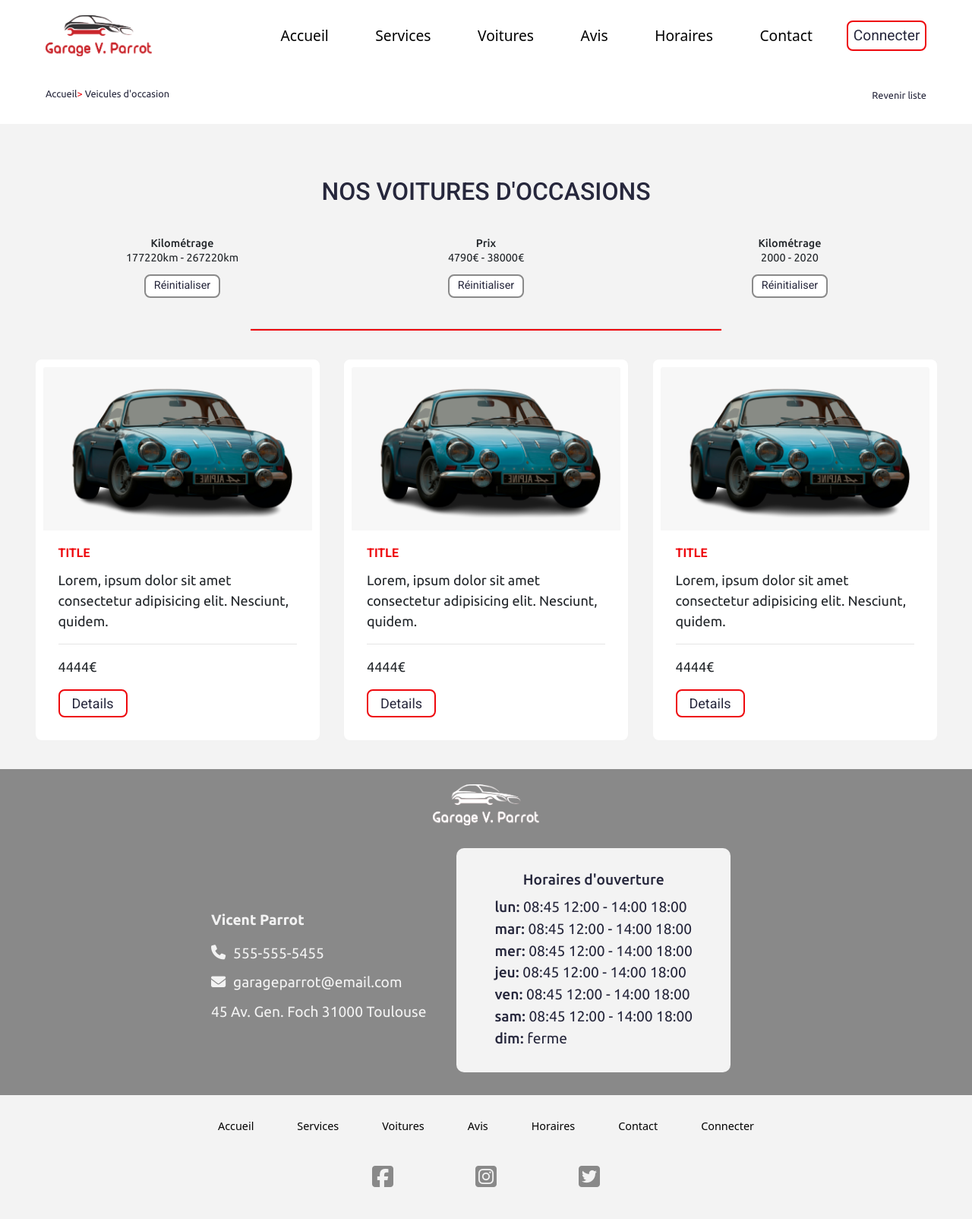
After one commit to kanankarimzada99/GarageParrotPHP, a PHP site: page /voitures.php in a window 1280 px wide. The commit adds this page. Shown: the whole page at 76% size. Run offline with PHP 8.4, Linux system fonts and the light colour scheme; some libraries are stand-ins or nearby versions.

Commit message:
CODE page filtering cars

```diff
--- a/assets/css/style.css
+++ b/assets/css/style.css
@@ -85,7 +85,7 @@ img {
 }
 
 /* SECTION TITLES  */
-.header__titles {
+.header-titles {
   text-align: center;
   margin: 50px 0 30px;
   font-weight: 500;
@@ -98,6 +98,13 @@ img {
 .sections {
   margin: 10px 0 0;
   padding: 20px 20px 60px;
+}
+
+
+.services,
+.used-cars
+  {
+  width: 100%;
 }
 
 /* CARDS  */
@@ -182,16 +189,63 @@ input[type="submit"]:hover{
   background-color: var(--primary);
 }
 
-
-
-
-
-
-.header__titles {
+.header-titles {
   color: var(--font);
   font-size: 1.5rem;
 }
 
+
+/* BREADCRUMB  */
+
+.breadcrumbs{
+  display:flex;
+  align-items: center;
+  justify-content: space-between;
+  width: 100%;
+  padding: 20px;
+  background-color: #fff;
+
+}
+
+
+.breadcrumbs ul{
+  padding:0;
+  margin:0;
+  list-style: none;
+  background-color: var(--grayLight);
+  width: 60%;
+  border-radius:0;
+  background-color: inherit;
+
+}
+.breadcrumbs li {
+  display: inline;
+  font-size: .7rem;
+}
+.breadcrumbs li+li:before {
+  /* padding: 8px; */
+  color: var(--primary);
+  content: ">\00a0";
+}
+.breadcrumbs li a,
+.go-back-list li a {
+  padding:0;
+  margin:0;
+  color: var(--font);
+  text-decoration: none;
+  line-height: 1rem;
+}
+.breadcrumbs li a:hover {
+  color: var(--primary);
+  text-decoration: underline;
+}
+
+.breadcrumbs .go-back-list{
+  width: 30%;
+  padding:0;
+  margin:0;
+  line-height: 1rem;
+  text-align: end;}
 
 @media (min-width:480px){
   .card{
@@ -200,7 +254,17 @@ input[type="submit"]:hover{
 }
 
 @media (min-width: 992px) {
-  .header__titles {
+  .breadcrumbs {
+    padding: 20px 60px;
+
+
+  }
+
+  .breadcrumbs li {
+    font-size: .8rem;
+  }
+
+  .header-titles {
     font-size: 2rem;
   }
 
@@ -211,12 +275,16 @@ input[type="submit"]:hover{
   }
 }
 
+
+
+
 /* END GENERAL -------------------------- */
 
 /* HEADER -----------------------------------*/
 
 .header {
-  padding: 20px 60px;
+  padding: 20px;
+
 }
 
 .logo img {
@@ -286,6 +354,13 @@ input[type="submit"]:hover{
 }
 
 @media (min-width: 992px) {
+
+
+.header {
+  padding: 20px 60px;
+
+}
+
   .nav-list {
     position: relative;
     right: 0;
@@ -355,21 +430,21 @@ input[type="submit"]:hover{
   justify-content: center;
 }
 
-.hero__text {
+.hero-text {
   width: 80%;
   padding: 20px;
   margin-left: auto;
   margin-right: auto;
 }
 
-.hero__text__title {
+.hero-text-title {
   font-weight: 700;
   text-transform: uppercase;
   font-size: 2.5rem;
   text-align: start;
 }
 
-.hero__text__description {
+.hero-text-description {
   font-size: 1.4rem;
   font-weight: 400;
 }
@@ -379,13 +454,13 @@ input[type="submit"]:hover{
     justify-content: end;
   }
 
-  .hero__text {
+  .hero-text {
     width: 80%;
     margin-left: auto;
     margin-right: 0;
   }
 
-  .hero__text__title {
+  .hero-text-title {
     font-size: 4rem;
   }
 }
@@ -395,23 +470,20 @@ input[type="submit"]:hover{
     justify-content: end;
   }
 
-  .hero__text {
+  .hero-text {
     width: 40%;
     margin-left: auto;
     margin-right: 100px;
   }
 
-  .hero__text__title {
+  .hero-text-title {
     font-size: 4rem;
   }
 }
 /* END HERO --------------------------------- */
 
 /* SERVICES ----------------------------------- */
-.services,
-new__cars {
-  width: 100%;
-}
+
 
 .services .card-header {
   text-align: center;
@@ -434,13 +506,15 @@ new__cars {
 
 @media screen and (min-width: 480px) {
   .services .card,
-  .new__cars .card {
+  .used-cars .card
+   {
     max-width: calc(100% - 1em);
   }
 }
 @media screen and (min-width: 576px) {
   .services .card,
-  .new__cars .card {
+  .used-cars .card
+    {
     max-width: calc(50% - 1em);
   }
 }
@@ -448,21 +522,21 @@ new__cars {
 /* @media screen and (min-width: 768px) {
 
   .services .card,
-  .new__cars .card {
+  .used-cars .card {
     max-width: calc(50% - 1em);
   }
 } */
 @media screen and (min-width: 992px) {
 
   .services .card,
-  .new__cars .card {
+  .used-cars .card {
     max-width: calc(33% - 1em);
   }
 }
 
 /* LAST NEWS USED CARS --------------------------- */
 
-.new__cars {
+.used-cars {
   background-color: var(--grayLight);
 }
 
@@ -759,6 +833,8 @@ new__cars {
   align-items: center;
   justify-content: space-around;
   flex-direction: column;
+  max-width: 2000px;
+  margin:auto;
 }
 
 .footer p {
@@ -932,3 +1008,88 @@ new__cars {
     font-size: 0.9rem;
   }
 }
+
+
+/* USED CARS ---------------------------------------------------  */
+
+.filtering{
+  min-height: 90vh;
+  max-width: var(--max-width);
+  width: 100%;
+  padding:20px;
+
+}
+
+.filters{
+  display:flex;
+  align-items: center;
+  justify-content: center;
+  flex-direction: column;
+  width: 100%;
+  max-width: 1200px;
+  margin:0 auto;
+
+ }
+
+ hr.filters-diivision{
+  border-bottom:2px solid var(--primary);
+  width: 50%;
+  margin:20px auto;
+
+ }
+
+
+ .filter-group{
+  margin:10px 0;
+  width: 100%;
+  display:flex;
+  align-items: flex-start;
+  justify-content: flex-start;
+  flex-direction: column;
+ }
+
+
+
+
+
+
+.filter-group-title{
+  font-size: 0.9rem;
+  padding:0;
+  margin:0;
+
+}
+
+.filter-group p{
+  font-size: 0.9rem;
+  margin:0;
+  padding:0;
+}
+
+.filter-group .btn-wire {
+  max-width: 100px;
+  text-align: center;
+  margin:10px 0;
+  font-size: 0.9rem;
+  padding:3px 6px;
+  border:2px solid var(--grayDark)
+}
+.filter-group .btn-wire:hover {
+ color:#fff;
+}
+
+@media screen and (min-width:768px) {
+  .filters{
+
+    flex-direction: row;
+   }
+
+
+ .filter-group{
+
+  align-items: center;
+  justify-content: center;
+
+ }
+
+}
--- /dev/null
+++ b/voitures.php
@@ -0,0 +1,298 @@
+<!DOCTYPE html>
+<html lang="fr">
+
+<head>
+  <meta charset="UTF-8">
+  <meta http-equiv="X-UA-Compatible" content="IE=edge">
+  <meta name="viewport" content="width=device-width, initial-scale=1.0">
+  <title>Garage V. Parrot</title>
+
+  <!-- BOOTSTRAP  -->
+  <link rel="stylesheet" href="https://cdn.jsdelivr.net/npm/bootstrap@4.3.1/dist/css/bootstrap.min.css"
+    integrity="sha384-ggOyR0iXCbMQv3Xipma34MD+dH/1fQ784/j6cY/iJTQUOhcWr7x9JvoRxT2MZw1T" crossorigin="anonymous">
+
+  <!-- FONT AWESOME  -->
+  <script src="https://kit.fontawesome.com/1a0b88a9d7.js" crossorigin="anonymous"></script>
+
+  <!-- CSS  -->
+  <!-- <link rel="stylesheet" href="./assets/css/override-bootstrap.css"> -->
+  <link rel="stylesheet" href="./assets/css/style.css">
+</head>
+
+<body>
+  <div class="wrapper">
+    <header class="header">
+      <nav class="nav">
+        <a class="logo" href="/">
+          <img src="./assets/images/logo_car_title.png" alt="logo garage parrot">
+        </a>
+        <div class="mobile-menu">
+          <div class="line1"></div>
+          <div class="line2"></div>
+          <div class="line3"></div>
+        </div>
+        <ul class="nav-list">
+          <li>
+            <a class="nav-link" aria-current="page" href="#">Accueil</a>
+          </li>
+          <li>
+            <a class="nav-link" aria-current="page" href="#services">Services</a>
+          </li>
+          <li>
+            <a class="nav-link" aria-current="page" href="#cars">Voitures</a>
+          </li>
+          <li>
+            <a class="nav-link" aria-current="page" href="#">Avis</a>
+          </li>
+          <li>
+            <a class="nav-link" aria-current="page" href="#">Horaires</a>
+          </li>
+          <li>
+            <a class="nav-link" aria-current="page" href="#">Contact</a>
+          </li>
+
+          <li>
+            <a href="#" class="btn-wire">Connecter</a>
+          </li>
+        </ul>
+      </nav>
+    </header>
+  </div>
+
+  <main class="main">
+
+
+    <div class="wrapper">
+
+      <!-- BREADCRUMB  -->
+      <div class="breadcrumbs">
+        <ul class="breadcrumb">
+          <li><a href="#">Accueil</a></li>
+          <li><a href="#">Veicules d'occasion</a></li>
+        </ul>
+        <div class="go-back-list">
+          <li><a href="#">Revenir liste</a></li>
+        </div>
+      </div>
+      <!-- END BREADCRUMB  -->
+
+
+      <!-- CARS  -->
+      <section id="cars" class="used-cars sections filtering">
+        <h2 class="header-titles">Nos voitures d'occasions</h2>
+        <div class="filter-cars">
+          <article class="filters">
+
+            <div class="filter-group">
+              <h3 class="filter-group-title">Kilométrage</h3>
+              <input type="hidden" id="hidden_minimum_price" value="177220">
+              <input type="hidden" id="hidden_maximum_price" value="267220">
+              <p id="price-show">177220km - 267220km</p>
+              <input type="text" class="btn-wire" value="Réinitialiser">
+            </div>
+            <div class="filter-group">
+              <h3 class="filter-group-title">Prix</h3>
+              <input type="hidden" id="hidden_minimum_price" value="4790">
+              <input type="hidden" id="hidden_maximum_price" value="38000">
+              <p id="price-show">4790€ - 38000€</p>
+              <input type="text" class="btn-wire" value="Réinitialiser">
+            </div>
+            <div class="filter-group">
+              <h3 class="filter-group-title">Kilométrage</h3>
+              <input type="hidden" id="hidden_minimum_price" value="177220">
+              <input type="hidden" id="hidden_maximum_price" value="267220">
+              <p id="price-show">2000 - 2020</p>
+              <input type="text" class="btn-wire" value="Réinitialiser">
+            </div>
+
+          </article>
+          <hr class="filters-diivision" />
+          <article class="cards">
+            <div class="card">
+              <div class="card-header">
+                <img class="card-img-top" src="./assets/images/car_hero.png" alt="voiture marque X">
+              </div>
+              <div class="card-body">
+                <h4 class="card-title">Title</h4>
+                <p class="card-text">
+                  Lorem, ipsum dolor sit amet consectetur adipisicing elit.
+                  Nesciunt, quidem.
+                </p>
+                <hr>
+                <p class="price">4444€</p>
+                <a href="#" class="btn-wire large">Details</a>
+              </div>
+            </div>
+            <div class="card">
+              <div class="card-header">
+                <img class="card-img-top" src="./assets/images/car_hero.png" alt="voiture marque Y">
+              </div>
+              <div class="card-body">
+                <h4 class="card-title">Title</h4>
+                <p class="card-text">
+                  Lorem, ipsum dolor sit amet consectetur adipisicing elit.
+                  Nesciunt, quidem.
+                </p>
+                <hr>
+                <p class="price">4444€</p>
+                <a href="#" class="btn-wire large">Details</a>
+              </div>
+            </div>
+            <div class="card">
+              <div class="card-header">
+                <img class="card-img-top" src="./assets/images/car_hero.png" alt="voiture marque D">
+              </div>
+              <div class="card-body">
+                <h4 class="card-title">Title</h4>
+                <p class="card-text">
+                  Lorem, ipsum dolor sit amet consectetur adipisicing elit.
+                  Nesciunt, quidem.
+                </p>
+                <hr>
+                <p class="price">4444€</p>
+                <a href="#" class="btn-wire large">Details</a>
+              </div>
+            </div>
+          </article>
+        </div>
+
+      </section>
+      <!-- END CARS  -->
+    </div>
+
+
+
+
+    <!-- FOOTER   -->
+
+    <footer id="footer" class="footer">
+      <div class="footer-logo">
+        <img src="./assets/images/logo_white.png" alt="logo garage parrot">
+      </div>
+      <div class="footer-schedule">
+        <div class="footer-local">
+          <p class="footer-local-owner">Vicent Parrot</p>
+          <div class="footer-phone">
+            <i class="fa-solid fa-phone icon"></i>
+            <p>555-555-5455</p>
+          </div>
+          <div class="footer-email">
+            <i class="fa-solid fa-envelope icon"></i>
+            <p>garageparrot@email.com</p>
+          </div>
+          <div class="footer-address">
+            <p>45 Av. Gen. Foch 31000 Toulouse</p>
+          </div>
+        </div>
+        <div class="footer-days">
+          <h5 class="footer-days-title">Horaires d'ouverture</h5>
+          <div class="footer-day-week">
+            <span class="footer-day">lun:</span>
+            <span class="morning-start">08:45</span>
+            <span class="morning-end">12:00</span>
+            <span> -</span>
+            <span class="afternoon-start">14:00</span>
+            <span class="afternoon-end">18:00</span>
+          </div>
+          <div class="footer-day-week">
+            <span class="footer-day">mar:</span>
+            <span class="morning-start">08:45</span>
+            <span class="morning-end">12:00</span>
+            <span> -</span>
+            <span class="afternoon-start">14:00</span>
+            <span class="afternoon-end">18:00</span>
+          </div>
+          <div class="footer-day-week">
+            <span class="footer-day">mer:</span>
+            <span class="morning-start">08:45</span>
+            <span class="morning-end">12:00</span>
+            <span> -</span>
+            <span class="afternoon-start">14:00</span>
+            <span class="afternoon-end">18:00</span>
+          </div>
+          <div class="footer-day-week">
+            <span class="footer-day">jeu:</span>
+            <span class="morning-start">08:45</span>
+            <span class="morning-end">12:00</span>
+            <span> -</span>
+            <span class="afternoon-start">14:00</span>
+            <span class="afternoon-end">18:00</span>
+          </div>
+          <div class="footer-day-week">
+            <span class="footer-day">ven:</span>
+            <span class="morning-start">08:45</span>
+            <span class="morning-end">12:00</span>
+            <span> -</span>
+            <span class="afternoon-start">14:00</span>
+            <span class="afternoon-end">18:00</span>
+          </div>
+          <div class="footer-day-week">
+            <span class="footer-day">sam:</span>
+            <span class="morning-start">08:45</span>
+            <span class="morning-end">12:00</span>
+            <span> -</span>
+            <span class="afternoon-start">14:00</span>
+            <span class="afternoon-end">18:00</span>
+          </div>
+          <div class="footer-day-week">
+            <span class="footer-day">dim:</span>
+            <span class="morning-start">ferme</span>
+
+          </div>
+
+        </div>
+      </div>
+      <div class="footer-navigation">
+        <nav class="footer-nav">
+
+          <ul class="footer-nav-list">
+            <li>
+              <a class="footer-nav-link" aria-current="page" href="#">Accueil</a>
+            </li>
+            <li>
+              <a class="footer-nav-link" aria-current="page" href="#services">Services</a>
+            </li>
+            <li>
+              <a class="footer-nav-link" aria-current="page" href="#cars">Voitures</a>
+            </li>
+            <li>
+              <a class="footer-nav-link" aria-current="page" href="#">Avis</a>
+            </li>
+            <li>
+              <a class="footer-nav-link" aria-current="page" href="#">Horaires</a>
+            </li>
+            <li>
+              <a class="footer-nav-link" aria-current="page" href="#">Contact</a>
+            </li>
+
+            <li>
+              <a href="#" class="footer-nav-link">Connecter</a>
+            </li>
+          </ul>
+        </nav>
+        <div class="footer-social-network">
+          <i class="fa-brands fa-square-facebook"></i>
+          <i class="fa-brands fa-square-instagram"></i>
+          <i class="fa-brands fa-square-twitter"></i>
+        </div>
+      </div>
+    </footer>
+
+    <!-- END FOOTER   -->
+
+
+  </main>
+
+  <script src="https://code.jquery.com/jquery-3.3.1.slim.min.js"
+    integrity="sha384-q8i/X+965DzO0rT7abK41JStQIAqVgRVzpbzo5smXKp4YfRvH+8abtTE1Pi6jizo" crossorigin="anonymous">
+  </script>
+  <script src="https://cdn.jsdelivr.net/npm/popper.js@1.14.7/dist/umd/popper.min.js"
+    integrity="sha384-UO2eT0CpHqdSJQ6hJty5KVphtPhzWj9WO1clHTMGa3JDZwrnQq4sF86dIHNDz0W1" crossorigin="anonymous">
+  </script>
+  <script src="https://cdn.jsdelivr.net/npm/bootstrap@4.3.1/dist/js/bootstrap.min.js"
+    integrity="sha384-JjSmVgyd0p3pXB1rRibZUAYoIIy6OrQ6VrjIEaFf/nJGzIxFDsf4x0xIM+B07jRM" crossorigin="anonymous">
+  </script>
+  <script src="./assets/scripts/scripts.js"></script>
+</body>
+
+</html>
```
Also changed, not shown: index.php (+8 -8 lines).
